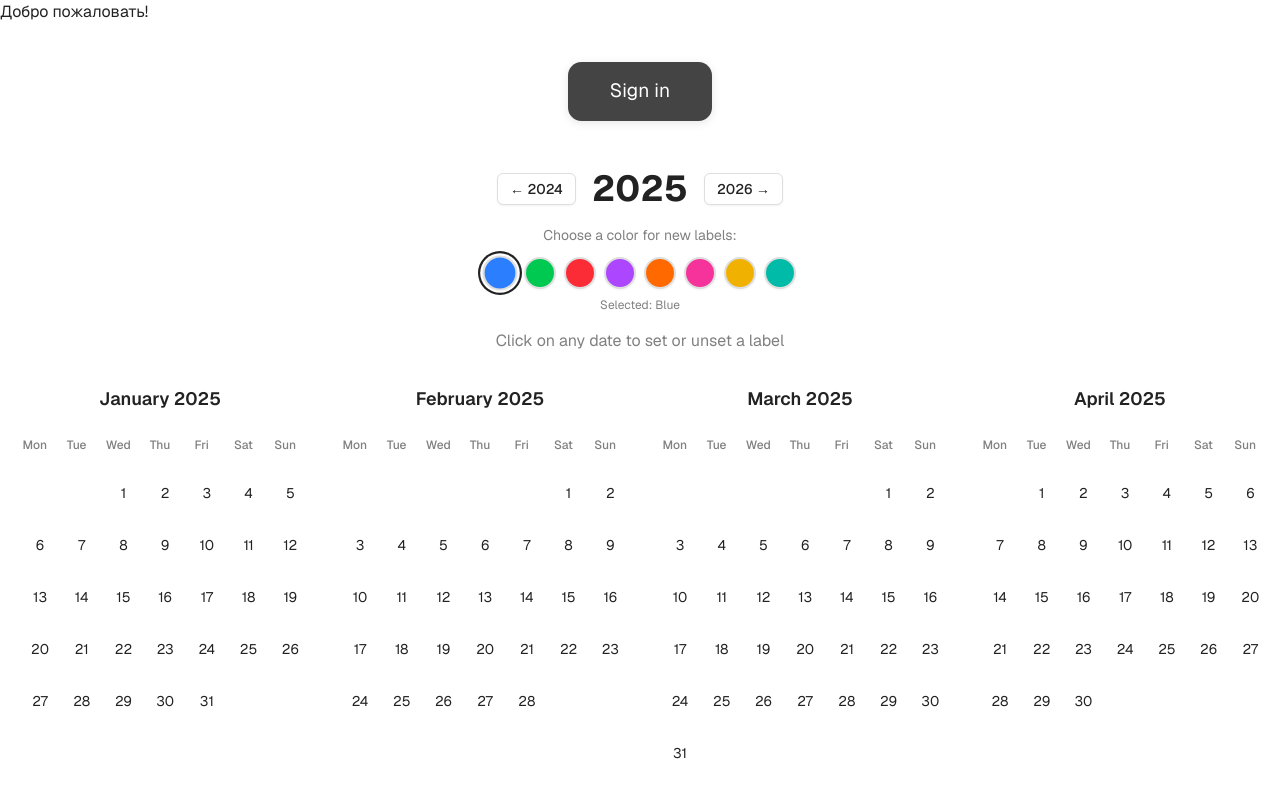
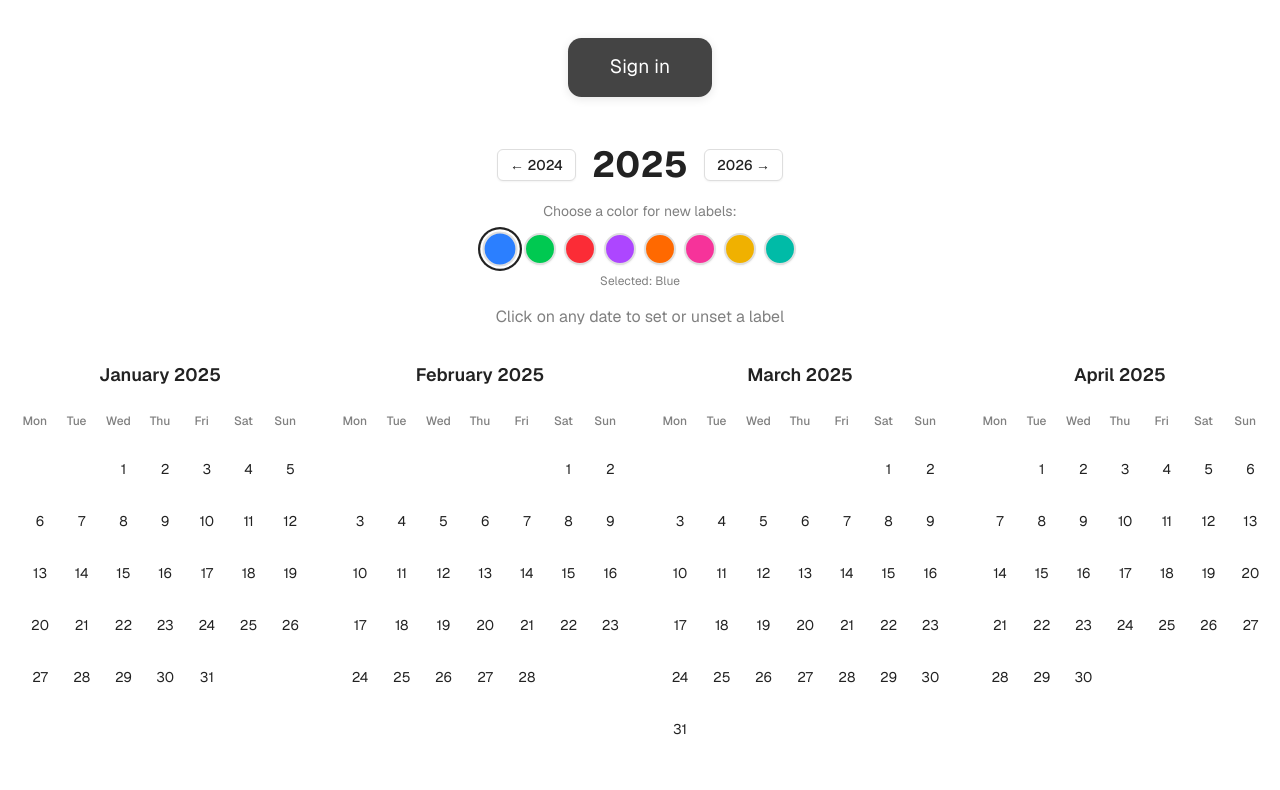
Before and after one commit to stasprovotorov/select-date, a Next.js app in the folder client/: page / in a window 1280 px wide. Shown: the top 790 px of the page. Built offline with nearby package versions, Linux system fonts and the light colour scheme.

Commit message:
Remove welcome title

```diff
--- a/client/app/page.tsx
+++ b/client/app/page.tsx
@@ -4,7 +4,6 @@ import AuthButton from "./auth_button";
 export default function Home() {
   return (
     <main>
-      <h1>Добро пожаловать!</h1>
       <AuthButton />
       <Calendar />
     </main>
```
